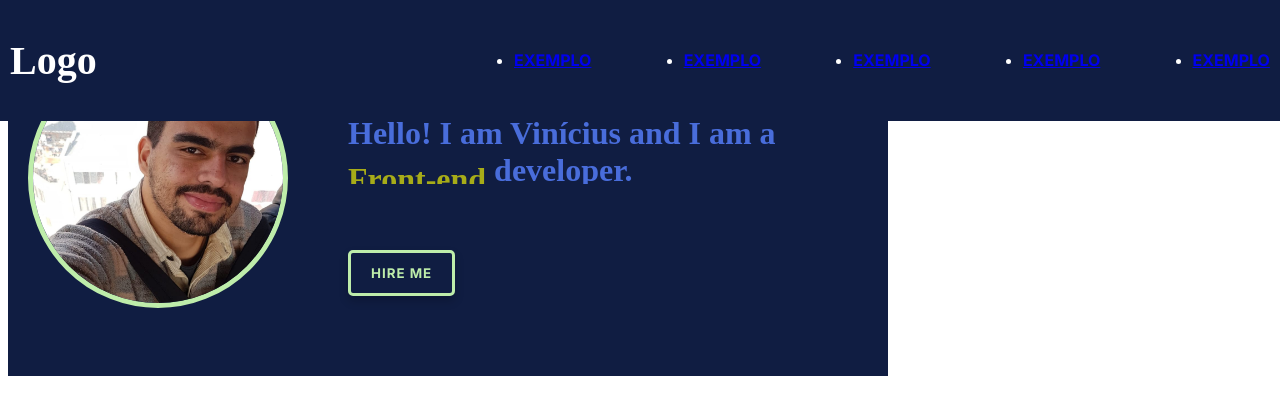
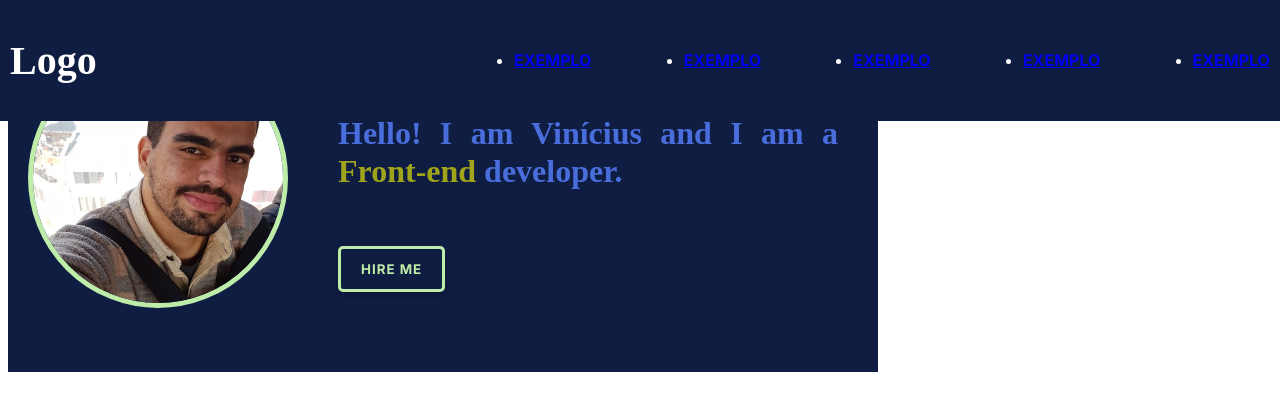
Before and after one commit to vinMoreiraHenrique/portfolio-vinicius, a Next.js app in the folder vin-port/: page / in a window 1280 px wide. Shown: the top 414 px of the page. Built offline with nearby package versions, Linux system fonts and the light colour scheme.

Commit message:
some minor changes in main/section style

```diff
--- a/vin-port/src/app/styles/theme.ts
+++ b/vin-port/src/app/styles/theme.ts
@@ -52,7 +52,10 @@ export const theme = {
     fadeIn: keyframes`
           0% {
             opacity: 0;
-            transform: translateY(25px);
+            transform: translateY(15px);
+          }
+          50%{
+            opacity: 0;
           }
           100% {
             opacity: 1;
--- a/vin-port/src/components/GenericContainer/style.ts
+++ b/vin-port/src/components/GenericContainer/style.ts
@@ -5,20 +5,26 @@ import styled from "styled-components";
 interface IStyledGenericContainerProps {
   htmlTag?: "div" | "section";
   flexdirection?: "column" | "row";
-
 }
 
 export const StyledGenericContainer = styled.div<IStyledGenericContainerProps>`
-display: flex;
-flex-direction: ${props=> props.flexdirection? "column":"row"};
-width: fit-content;
-padding: 40px 20px;
-gap: 40px;
-background-color: ${theme.colors.primary};
-h2{
+  display: flex;
+  flex-direction: ${(props) => (props.flexdirection ? "column" : "row")};
+  width: fit-content;
+  @media (max-width: 865px) {
+    flex-direction: column;
+    justify-content: center;
+    align-items: center;
+  }
+  padding: 40px 20px;
+  gap: 30px;
+  background-color: ${theme.colors.primary};
+  h2 {
     color: ${theme.colors.secondary};
     font-weight: bolder;
-    font-size: 32px;
-    width: 500px;
-}
-`
+    font-size: 2rem;
+    text-align: justify;
+    max-width: 500px;
+    min-width: 50px;
+  }
+`;
--- a/vin-port/src/components/WelcomeSection/index.tsx
+++ b/vin-port/src/components/WelcomeSection/index.tsx
@@ -18,7 +18,7 @@ const WelcomeSection = () => {
       setTimeout(() => {
         setIndex((index) => (index + 1) % textArray.length);
         setFadeAnimation(false);
-      }, 1000);
+      }, 800);
     }, 4000);
 
     return () => clearInterval(intervalId);
@@ -35,8 +35,8 @@ const WelcomeSection = () => {
 
         <GenericContainer as="div" flexdirection="column">
           <StyledText $fade={fadeAnimation}>
-            Hello! I am Vinícius and I am a{" "}
-            <span className="content-span" ref={textRef}>{textArray[index]}</span> developer.
+            Hello! I am Vinícius and I am a {" "}
+             <span className="content-wrapper"><span className="content-span" ref={textRef}>{textArray[index]}</span></span> developer.
           </StyledText>
           <CommonButton text="Hire me" />
         </GenericContainer>
--- a/vin-port/src/components/WelcomeSection/style.ts
+++ b/vin-port/src/components/WelcomeSection/style.ts
@@ -26,9 +26,15 @@ export const StyledImg = styled(Image)`
 
 export const StyledText = styled.h2<ISpan>`
   overflow: hidden;
-  height: 69px;
+  height: 100%;
   vertical-align: text-bottom;
-  span {
+  .content-wrapper {
+    display: inline-block;
+    overflow: hidden;
+    vertical-align: text-bottom;
+    padding-bottom: 0px;
+  }
+  .content-span {
     display: inline-block;
     color: yellow;
     animation: ${(props) =>
```
